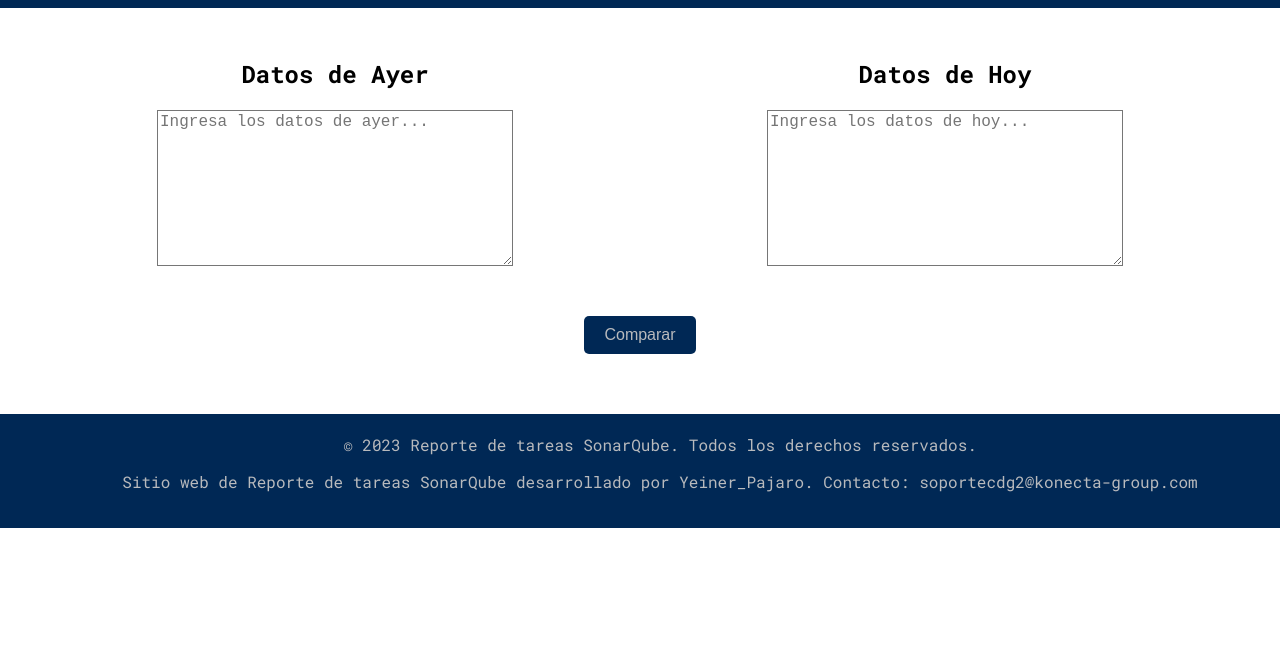
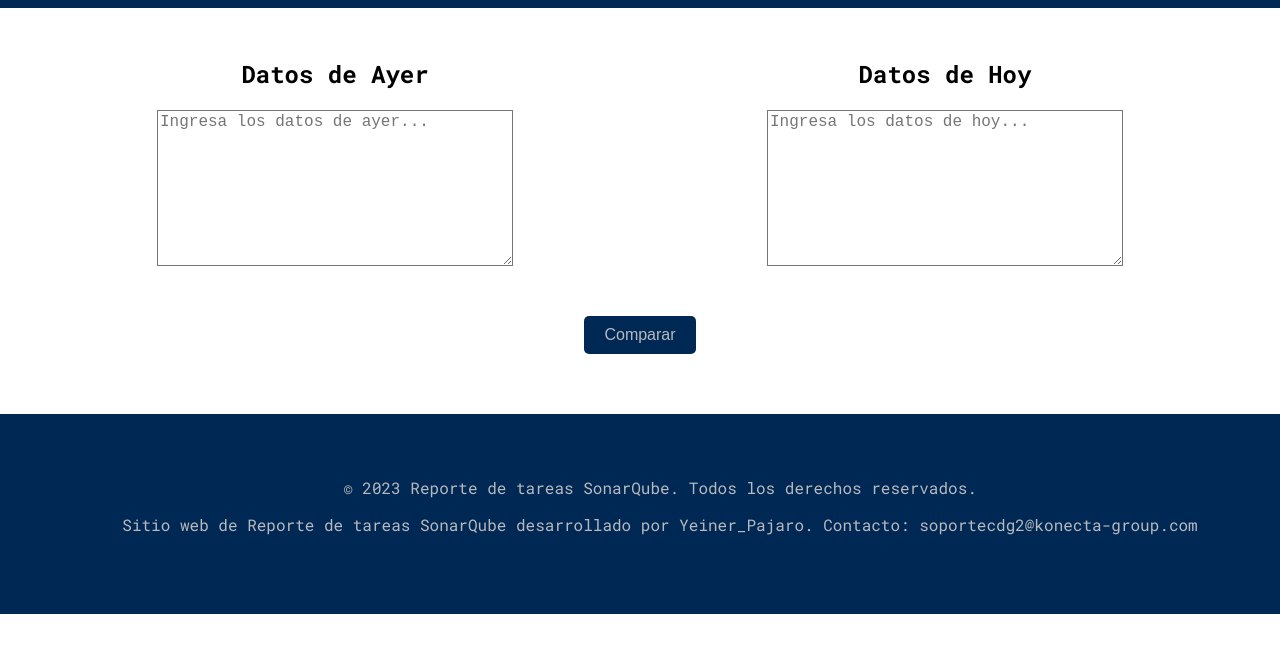
Before and after one commit to ydpajaro/sonaqube-report, a plain HTML site: page index.html in a window 1280 px wide. Shown: the part 92-744 px from the top of the page. Drawn offline with Linux system fonts and the light colour scheme.

Commit message:
se centra el contenido de footer

```diff
--- a/style.css
+++ b/style.css
@@ -1,6 +1,7 @@
 @import url('https://fonts.googleapis.com/css?family=Roboto+Mono:400,500,700|Roboto+Slab:400,700|Roboto:400,500,700,900&display=swap');
 
 :root {
+  color-scheme: light dark;
   --color-blanco: #ffffff;
   --color-azul-claro: #add8e6;
   --color-verde-claro: #90ee90;
@@ -96,7 +97,12 @@
 
 
 footer {
+  display: flex;
+  flex-direction: column;
+  align-items: center;
+  justify-content: center;
   bottom: 0;
+  height: 20vh;
   width: 100%;
   background-color: var(--color-azul-oscuro);
   color: var(--color-gris-claro);
```
Lines whose indentation alone changed are shown as unchanged.
